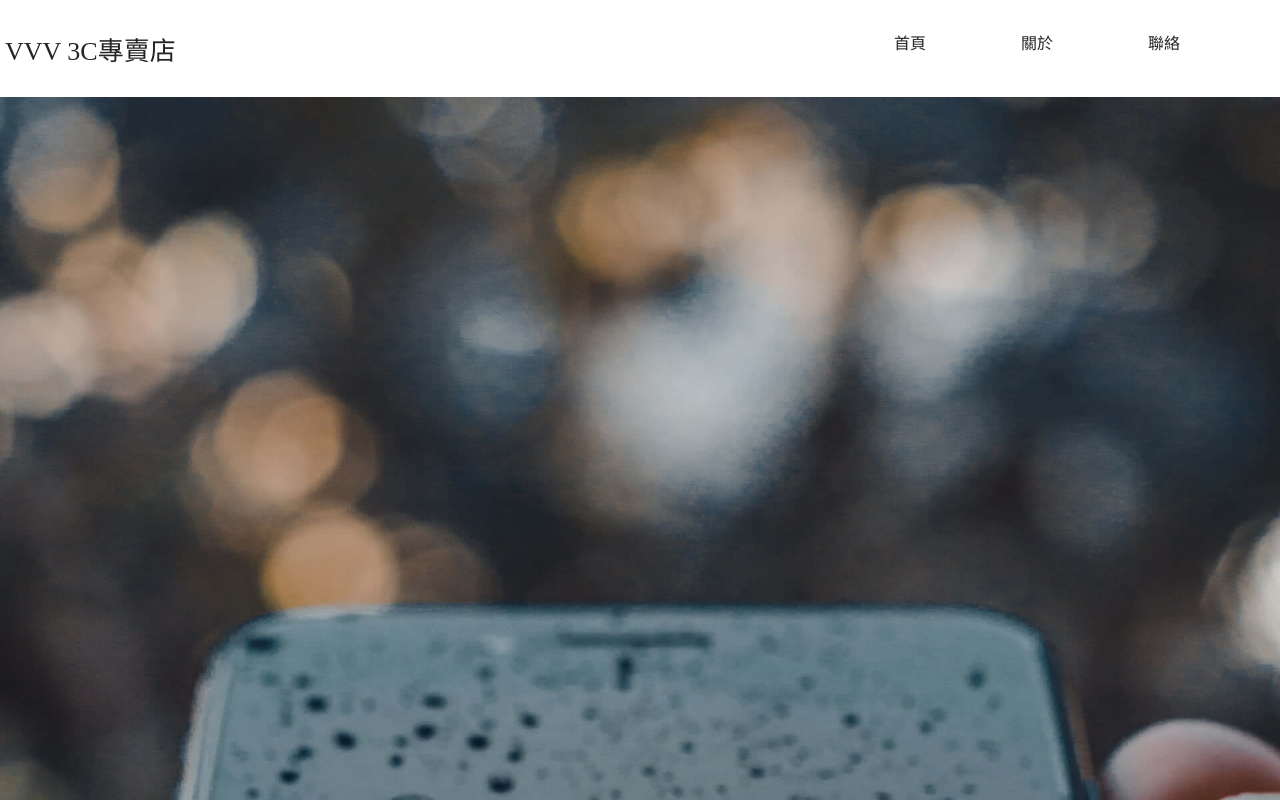
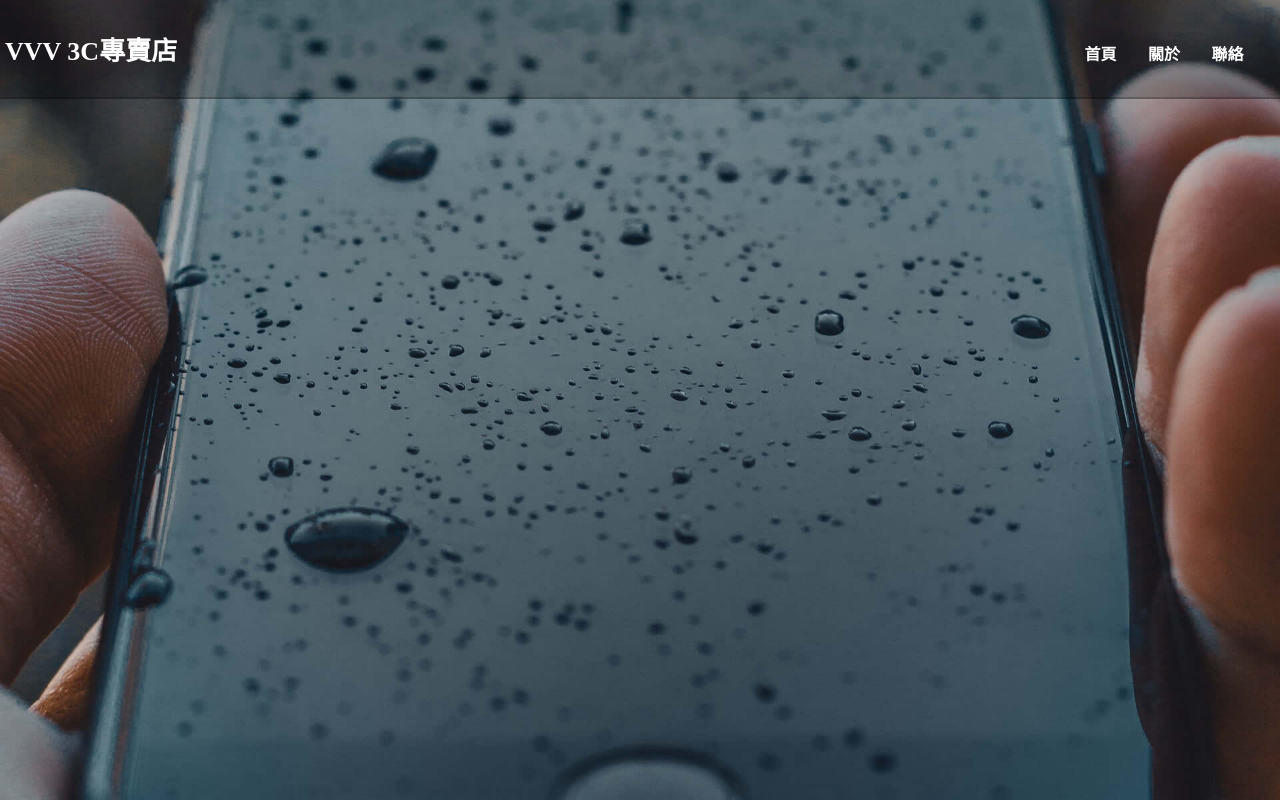
Before and after one commit to VinChien/TEST_AOS_Slick, a plain HTML site: page index.html in a window 1280 px wide. Shown: the top 800 px of the page. Drawn offline with nearby package versions, Linux system fonts and the light colour scheme.

Commit message:
增加bgi

```diff
--- a/style.scss
+++ b/style.scss
@@ -1,4 +1,6 @@
 $color-black: #252525;
+$color-black-33: #00000033;
+$color-white:#ffffff;
 
 * {
     margin: 0;
@@ -7,18 +9,38 @@ $color-black: #252525;
     font-family: 微軟正黑體;
 }
 
+body {
+    background-image: url(./images/bg-tiles.jpg);
+    background-size: 200px;
+}
+
 nav {
     display: grid;
-    grid-template-columns: 20% 50% 10% 10% 10%;
+    grid-template-columns: 20% 65% 5% 5% 5%;
     padding: 30px 5px;
+    align-items: baseline;
+    position: fixed;
+    z-index: 1;
+    background: #00000036;
+    width: 100vw;
+    border-bottom: 2px solid $color-black-33;
 
     .logo {
-        color: $color-black;
+        color: $color-white;
         font-size: 26px;
+        font-weight: bold;
     }
 
     a {
         text-decoration: none;
-        color: $color-black;
+        color: $color-white;
+        font-weight: bold;
     }
 }
+
+.banner {
+    img {
+        height: 100vh;
+        object-fit: cover;
+    }
+}
```
Also changed, not shown: images/bg-tiles.jpg (added), style.css, 1 other file.
